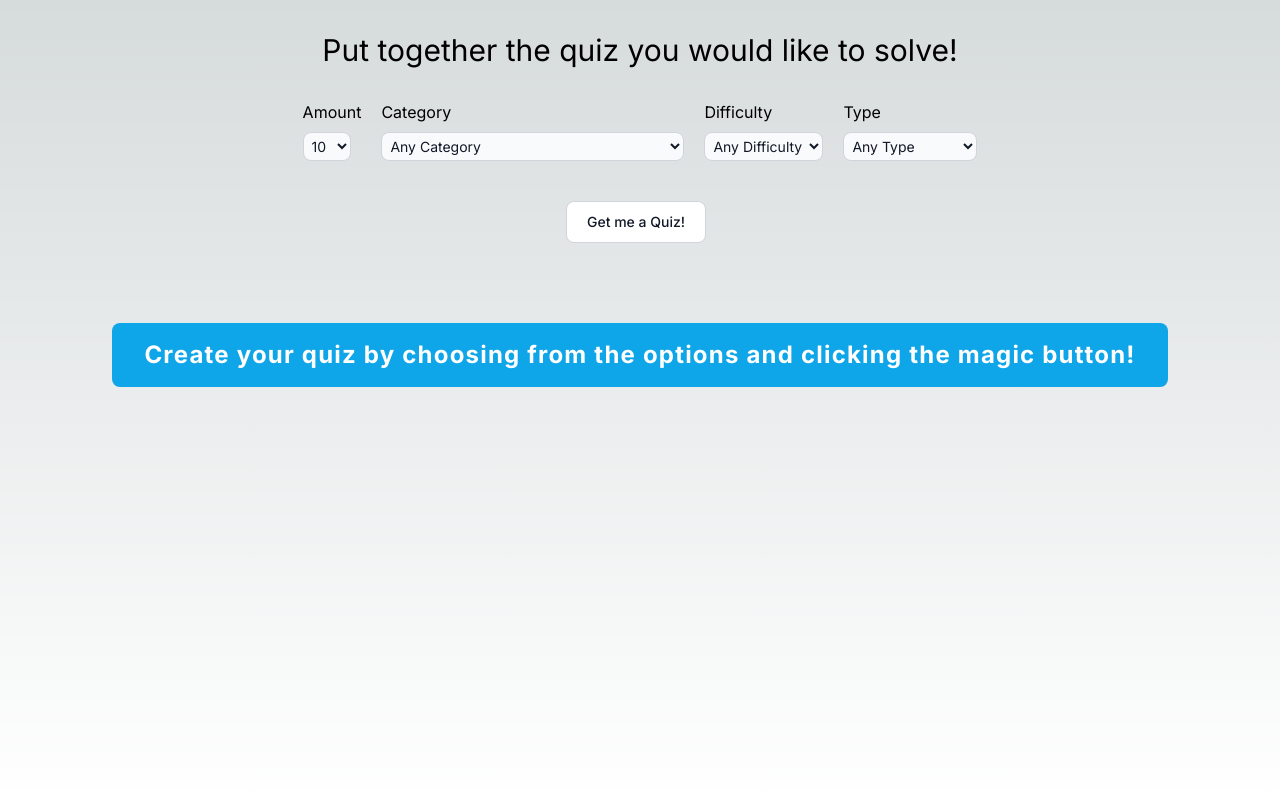
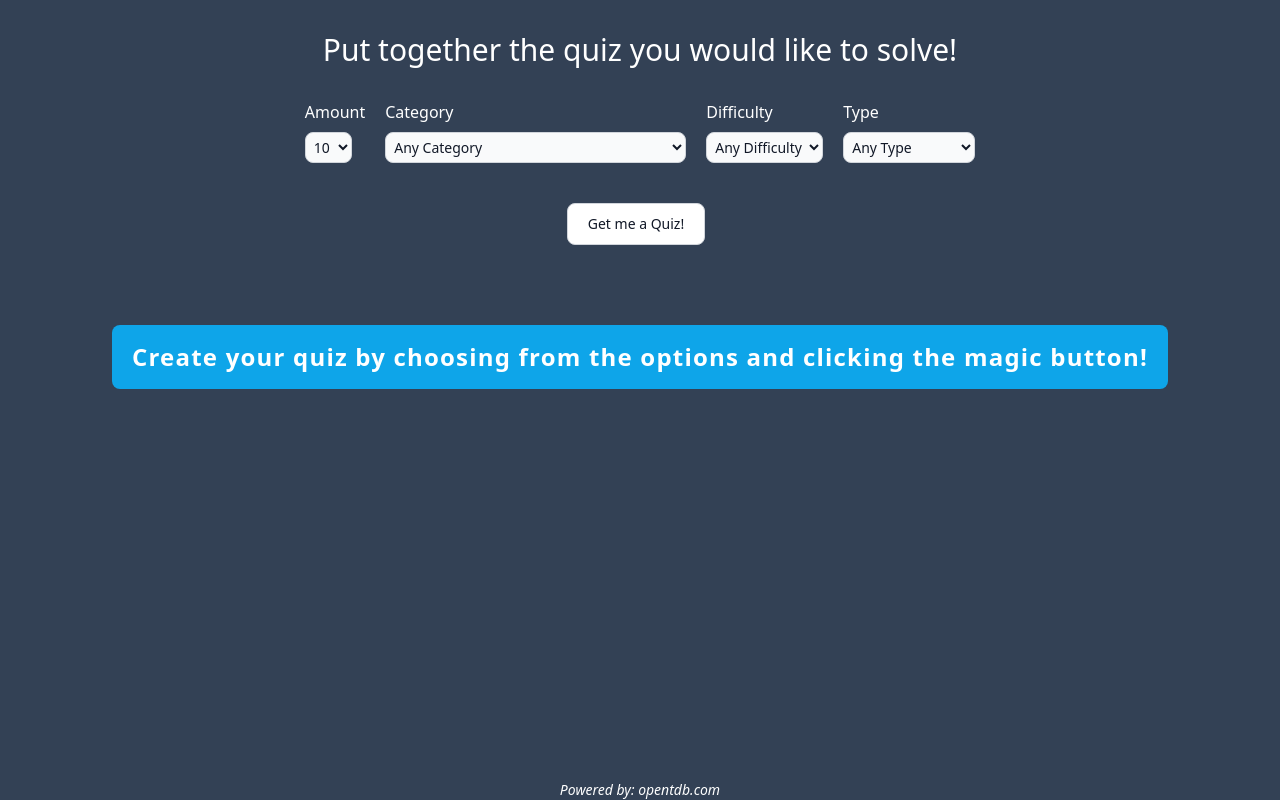
Before and after one commit to MattGomb/opentrivia-app, a Next.js app: page / in a window 1280 px wide. Built offline with nearby package versions, Linux system fonts and the light colour scheme.

Commit message:
Add general styling

```diff
--- a/src/app/globals.css
+++ b/src/app/globals.css
@@ -16,12 +16,7 @@
   }
 }
 
-body {
-  color: rgb(var(--foreground-rgb));
-  background: linear-gradient(
-      to bottom,
-      transparent,
-      rgb(var(--background-end-rgb))
-    )
-    rgb(var(--background-start-rgb));
+.footer {
+  bottom: 0;
+  position: fixed;
 }
--- a/src/app/layout.tsx
+++ b/src/app/layout.tsx
@@ -16,7 +16,7 @@ export default function RootLayout({
 }) {
   return (
     <html lang="en">
-      <body className={inter.className}>
+      <body className="bg-slate-700 text-white">
         <SearchContextProvider>{children}</SearchContextProvider>
       </body>
     </html>
--- a/src/app/page.tsx
+++ b/src/app/page.tsx
@@ -1,12 +1,13 @@
 import Quiz from '@/components/Quiz'
 import Select from '@/components/Select'
-import Image from 'next/image'
+import Footer from '@/components/Footer'
 
 export default function Home() {
   return (
     <main className="flex min-h-screen flex-col items-center gap-4 p-8 md:px-12 lg:px-24">
       <Select />
       <Quiz />
+      <Footer />
     </main>
   )
 }
--- /dev/null
+++ b/src/components/Footer.tsx
@@ -0,0 +1,15 @@
+import React from "react";
+
+const Footer = () => {
+  return (
+    <p className="footer text-sm italic">
+      Powered by:{" "}
+      <a href="https://opentdb.com/" target="_blank" rel="noopener noreferrer">
+        {" "}
+        opentdb.com
+      </a>
+    </p>
+  );
+};
+
+export default Footer;
```
